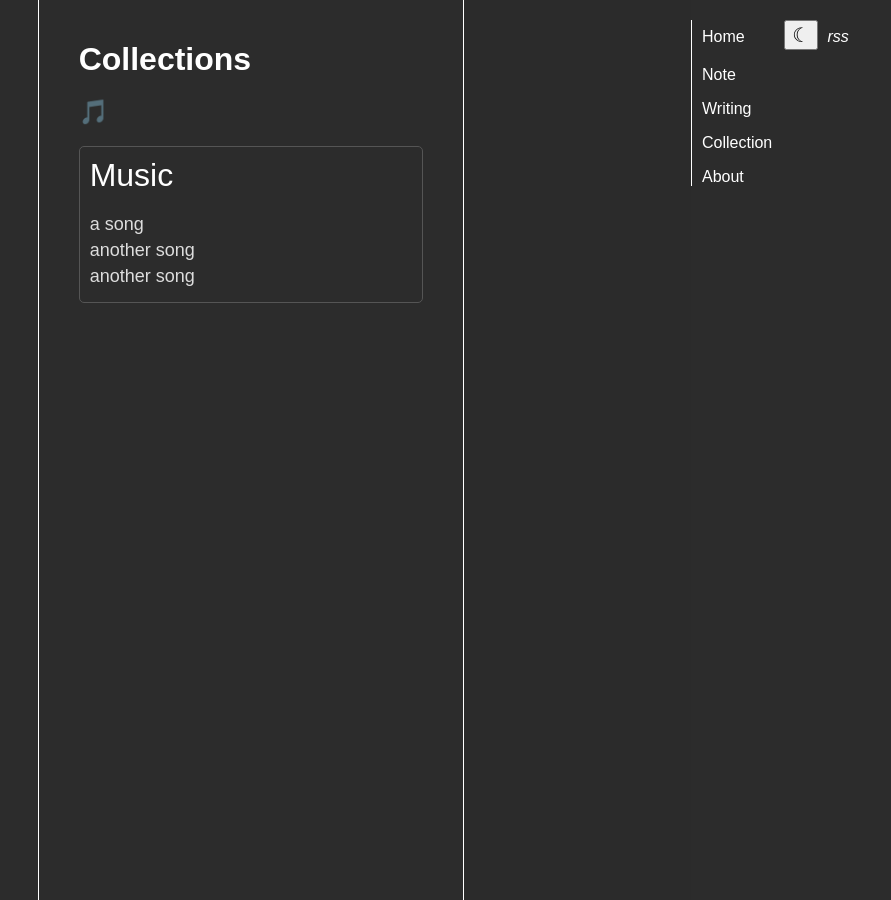
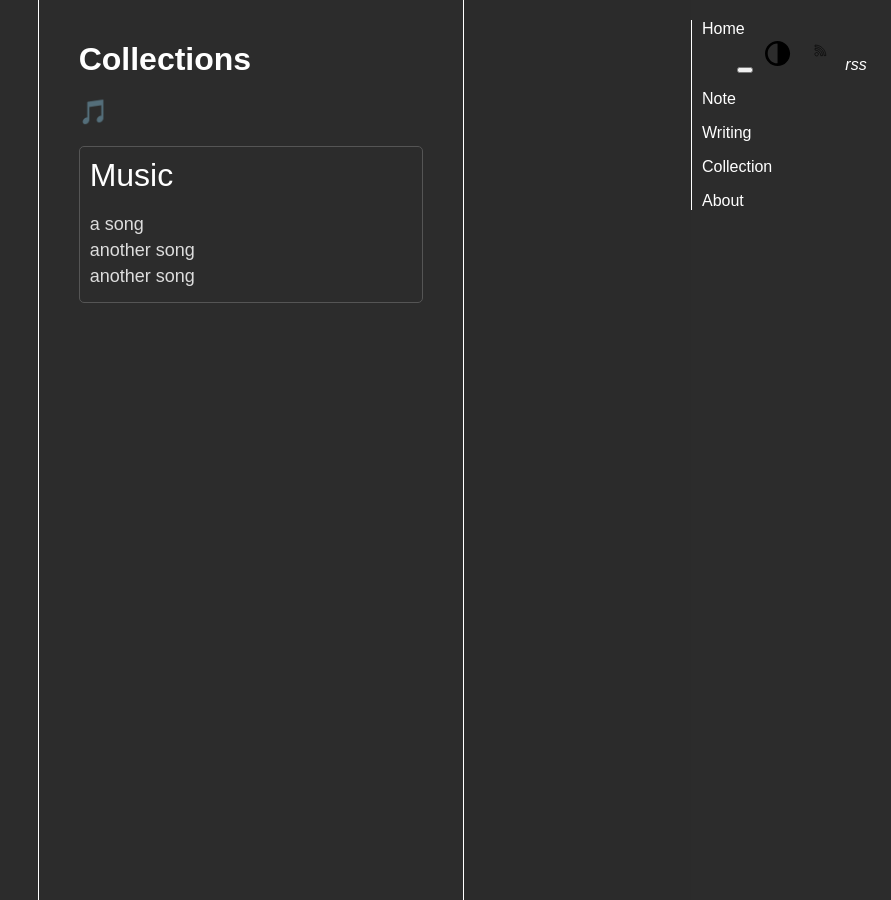
Before and after one commit to faithk7/faithk7.github.io, a Jekyll site: the page built from collection.html, in a window 1280 px wide. Shown: the whole page, without its empty margins (389-1280 px from the left). Built offline with Jekyll 4.4.1, drawn with Linux system fonts in a browser that asks for light colours.

Commit message:
f: add icons images

```diff
--- a/_includes/nav.html
+++ b/_includes/nav.html
@@ -14,7 +14,13 @@
             <ul class="c-navbar-items">
                 <li class="o-navbar-item"><a href="{{ '/' | relative_url }}">Home</a>
                     <div class="c-setting-container">
-                        <button class="o-setting-icon" id="dark-mode-toggle">☾</button>
+                        <button class="o-setting-icon" rel="icon" href="{{ '/assets/night.svg' | relative_url }}"
+                            id="dark-mode-toggle">
+                        </button>
+                        <img src="{{ '/assets/night.svg' | relative_url }}" alt="Icon Description"
+                            class="o-setting-icon" />
+                        <img src="{{ '/assets/rss.svg' | relative_url }}" alt="Icon Description"
+                            class="o-setting-icon" />
                         <a href="/feed.xml" class="o-setting-icon">
                             <i class="fa fa-rss">rss</i>
                         </a>
```
